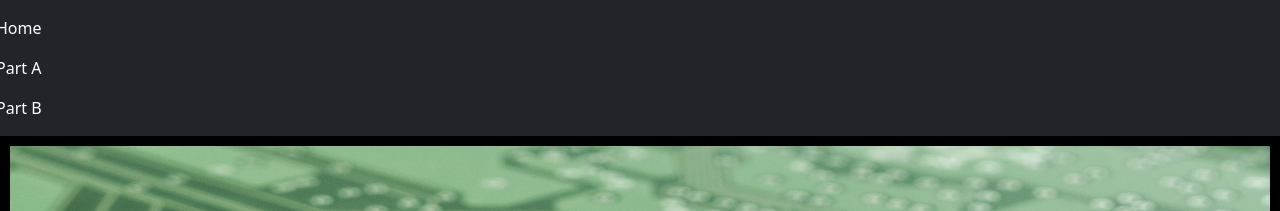
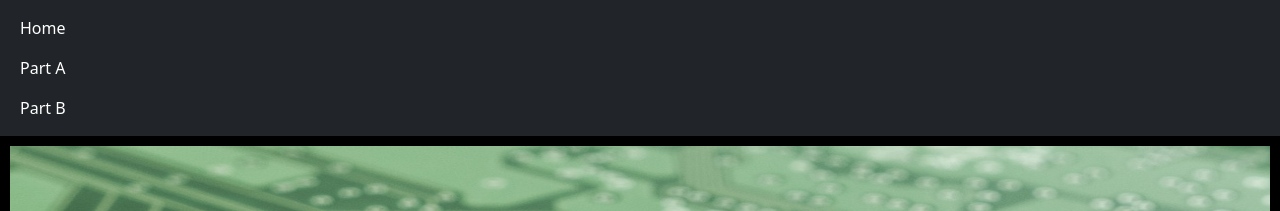
Before and after one commit to thomasd7021/sep10-freedom-project, a Jekyll site: the page built from index.html, in a window 1280 px wide. Shown: the top 211 px of the page. Built offline with Jekyll 4.4.1, drawn with Linux system fonts in a browser that asks for light colours.

Commit message:
Wed, May 31, 2023, 12:01 AM -04:00

```diff
--- a/_includes/nav.html
+++ b/_includes/nav.html
@@ -1,5 +1,5 @@
 <nav class="navbar sticky-top navbar-expand bg-dark" data-bs-theme="dark">
-      <div class="collapse navbar-collapse row" id="navbarNav">
+    <div class="container-fluid">
         <ul class="navbar-nav">
           <li class="nav-item">
             {% for item in site.data.navigation %}
@@ -7,5 +7,5 @@
             {% endfor %}
           </li>
         </ul>
-      </div>
+    </div>
   </nav>
```
